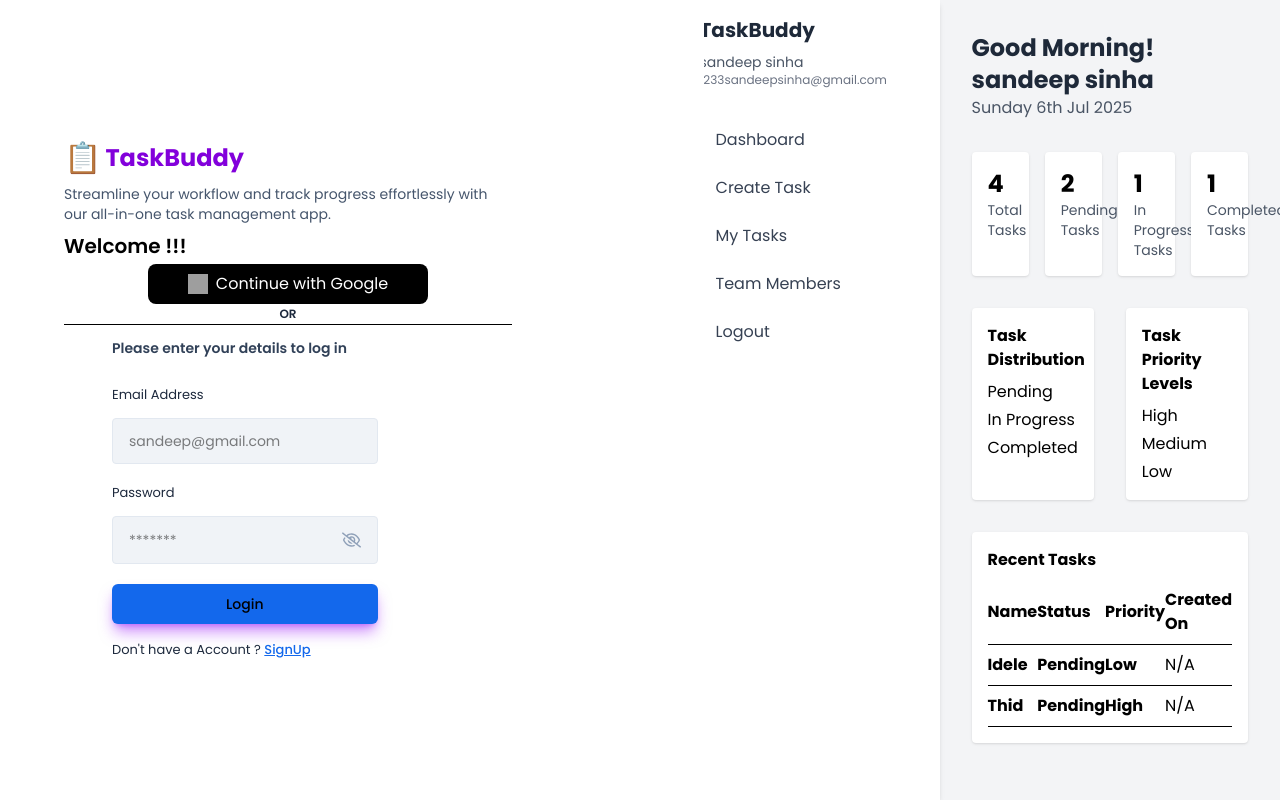
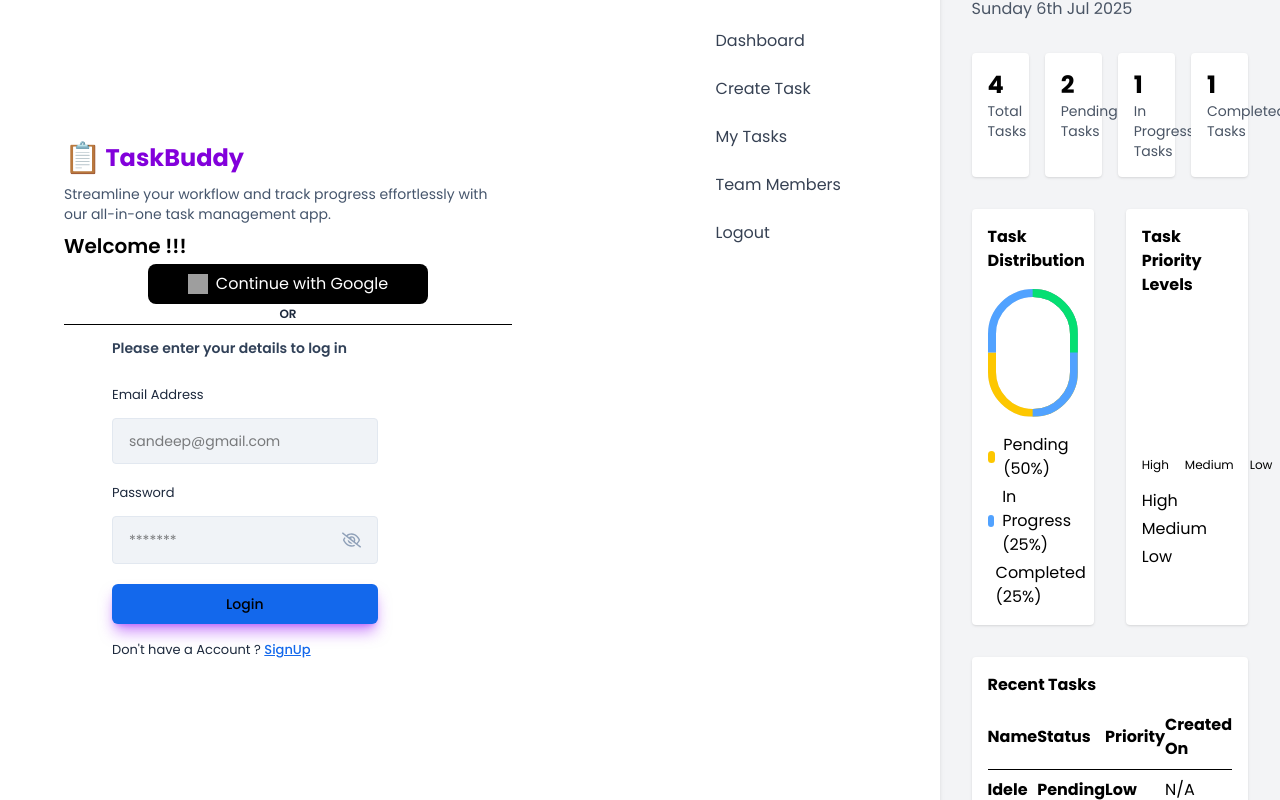
Before and after one commit to sinhasandeep2006/task-buddy, a React (Vite) app in the folder frontend/: page /login in a window 1280 px wide. Built offline with nearby package versions, Linux system fonts and the light colour scheme; grey boxes are pictures that could not be loaded.

Commit message:
adding the frontend into backend

```diff
--- a/frontend/src/components/layout/Side.jsx
+++ b/frontend/src/components/layout/Side.jsx
@@ -1,6 +1,6 @@
 import React from 'react';
 
-function App() {
+function Side() {
   return (
     <div className="flex min-h-screen bg-gray-100">
       {/* Sidebar */}
@@ -51,20 +51,52 @@ function App() {
         </div>
 
         <div className="grid grid-cols-2 gap-8 mb-8">
-          {/* Task Distribution */}
+          {/* Task Distribution - Pie Chart */}
           <div className="bg-white p-4 rounded shadow">
-            <h3 className="font-bold mb-2">Task Distribution</h3>
-            <ul className="space-y-1">
-              <li>Pending</li>
-              <li>In Progress</li>
-              <li>Completed</li>
+            <h3 className="font-bold mb-4">Task Distribution</h3>
+            <div className="flex justify-center">
+              <div className="relative w-32 h-32">
+                {/* Pie chart segments */}
+                <div className="absolute w-full h-full rounded-full border-8 border-gray-200"></div>
+                <div className="absolute w-full h-full rounded-full border-8 border-yellow-400 clip-pie-120"></div>
+                <div className="absolute w-full h-full rounded-full border-8 border-blue-400 clip-pie-240"></div>
+                <div className="absolute w-full h-full rounded-full border-8 border-green-400 clip-pie-30"></div>
+              </div>
+            </div>
+            <ul className="mt-4 space-y-1">
+              <li className="flex items-center">
+                <span className="w-3 h-3 bg-yellow-400 rounded-full mr-2"></span>
+                <span>Pending (50%)</span>
+              </li>
+              <li className="flex items-center">
+                <span className="w-3 h-3 bg-blue-400 rounded-full mr-2"></span>
+                <span>In Progress (25%)</span>
+              </li>
+              <li className="flex items-center">
+                <span className="w-3 h-3 bg-green-400 rounded-full mr-2"></span>
+                <span>Completed (25%)</span>
+              </li>
             </ul>
           </div>
 
-          {/* Priority Levels */}
+          {/* Priority Levels - Bar Graph */}
           <div className="bg-white p-4 rounded shadow">
-            <h3 className="font-bold mb-2">Task Priority Levels</h3>
-            <ul className="space-y-1">
+            <h3 className="font-bold mb-4">Task Priority Levels</h3>
+            <div className="h-40 flex items-end space-x-4">
+              <div className="flex-1 flex flex-col items-center">
+                <div className="w-full bg-red-400 h-3/4 rounded-t"></div>
+                <span className="text-xs mt-1">High</span>
+              </div>
+              <div className="flex-1 flex flex-col items-center">
+                <div className="w-full bg-yellow-400 h-1/2 rounded-t"></div>
+                <span className="text-xs mt-1">Medium</span>
+              </div>
+              <div className="flex-1 flex flex-col items-center">
+                <div className="w-full bg-green-400 h-1/4 rounded-t"></div>
+                <span className="text-xs mt-1">Low</span>
+              </div>
+            </div>
+            <ul className="mt-4 space-y-1">
               <li>High</li>
               <li>Medium</li>
               <li>Low</li>
@@ -101,8 +133,21 @@ function App() {
           </table>
         </div>
       </div>
+
+      {/* Add CSS for pie chart segments */}
+      <style>{`
+        .clip-pie-120 {
+          clip-path: polygon(50% 50%, 50% 0%, 100% 0%, 100% 100%, 0% 100%, 0% 50%);
+        }
+        .clip-pie-240 {
+          clip-path: polygon(50% 50%, 0% 50%, 0% 0%, 100% 0%, 100% 100%, 50% 100%);
+        }
+        .clip-pie-30 {
+          clip-path: polygon(50% 50%, 50% 0%, 100% 0%, 100% 50%);
+        }
+      `}</style>
     </div>
   );
 }
 
-export default App;
+export default Side;
```
